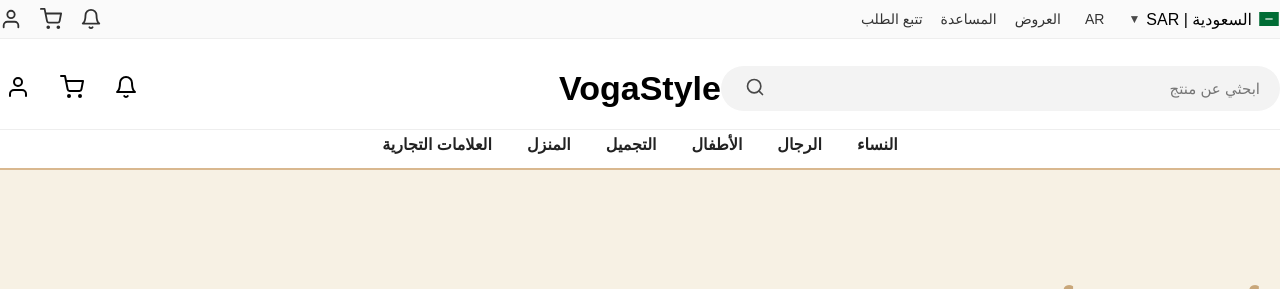
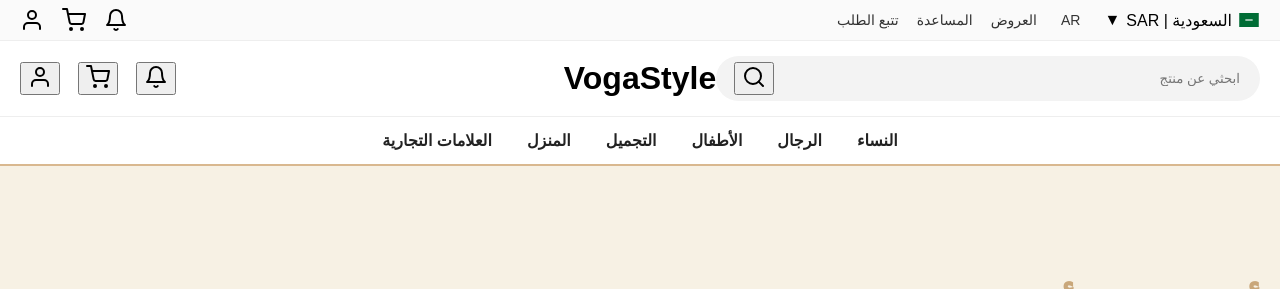
Before and after one commit to amnah1438/vogastyle, a Django app: page /en/ in a window 1280 px wide. Shown: the top 289 px of the page. Run offline with Django 5.2, Linux system fonts and the light colour scheme; data comes from the database, SQL or seed files in the repository; both versions use the stored data as it was after the commit; some libraries are stand-ins or nearby versions.

Commit message:
تعديل

```diff
--- a/static/css/header.css
+++ b/static/css/header.css
@@ -1,225 +1,166 @@
-/* ============================
-   الخط العام
-============================ */
+/* الخط الأساسي */
 body {
-    margin: 0;
-    padding: 0;
     font-family: "Cairo", sans-serif;
     direction: rtl;
-}
-
-/* ============================
-   الحاوية العامة مثل فوغا
-============================ */
-.vg-container {
-    width: 92%;
-    max-width: 1450px;
-    margin: auto;
+    margin: 0;
 }
 
 /* ============================
    1) التوب بار
 ============================ */
 .vg-topbar {
-    background: #fafafa;
-    padding: 8px 0;
-    border-bottom: 1px solid #eee;
-    display: flex;
-    justify-content: space-between;
-    align-items: center;
-    position: sticky;
-    top: 0;
-    z-index: 1200;
+    background:#fafafa;
+    padding:8px 20px;
+    border-bottom:1px solid #eee;
+    display:flex;
+    justify-content:space-between;
+    align-items:center;
+    position:sticky;
+    top:0;
+    z-index:1200;
 }
 
-/* يمين ويسار */
 .vg-top-right,
 .vg-top-left {
-    display: flex;
-    align-items: center;
-    gap: 18px;
+    display:flex;
+    align-items:center;
+    gap:18px;
 }
 
-/* ---------- الدولة ---------- */
+/* الدولة */
 .vg-country {
-    display: flex;
-    align-items: center;
-    gap: 6px;
-    cursor: pointer;
-    position: relative;
+    display:flex;
+    align-items:center;
+    gap:6px;
+    cursor:pointer;
+    position:relative;
 }
 
 .vg-country img {
-    width: 22px;
+    width:22px;
 }
 
-.vg-arrow {
-    font-size: 12px;
-    opacity: 0.7;
-}
-
-/* ---------- قائمة الدول ---------- */
+/* القائمة */
 .vg-country-menu {
-    position: absolute;
-    top: 32px;
-    right: 0;
-    width: 150px;
-    background: white;
-    border: 1px solid #ddd;
-    border-radius: 6px;
-    padding: 10px;
-    display: none;
-    z-index: 2000;
+    position:absolute;
+    top:32px;
+    right:0;
+    background:white;
+    border:1px solid #ddd;
+    border-radius:6px;
+    padding:10px;
+    display:none;
+    width:150px;
+    z-index:2000;
 }
 
 .vg-country-menu.show {
-    display: block;
+    display:block;
 }
 
 .vg-country-menu button {
-    width: 100%;
-    display: flex;
-    align-items: center;
-    gap: 8px;
-    background: none;
-    border: none;
-    padding: 6px 0;
-    font-size: 14px;
-    cursor: pointer;
-    text-align: right;
+    display:flex;
+    align-items:center;
+    gap:8px;
+    background:none;
+    border:none;
+    padding:6px 0;
+    cursor:pointer;
+    width:100%;
+    text-align:right;
+    font-size:14px;
 }
 
-.vg-country-menu img {
-    width: 20px;
+/* لغة */
+.vg-lang-btn {
+    background:none;
+    border:none;
+    font-size:14px;
+    cursor:pointer;
+    color:#333;
 }
 
-/* ---------- اللغة ---------- */
-.vg-lang form {
-    display: inline-flex;
-    align-items: center;
-    margin: 0;
-}
-
-.vg-lang-btn {
-    background: none;
-    border: none;
-    color: #333;
-    font-size: 14px;
-    cursor: pointer;
-}
-
-/* ---------- روابط التوب بار ---------- */
+/* روابط التوب بار */
 .vg-top-link {
-    font-size: 14px;
-    color: #333;
-    cursor: pointer;
-}
-
-/* ---------- أيقونات التوب بار ---------- */
-.vg-top-left img.vg-icon {
-    width: 22px;
-    cursor: pointer;
-    opacity: 0.8;
+    font-size:14px;
+    color:#333;
 }
 
 /* ============================
    2) المستوى الأوسط
 ============================ */
 .vg-middle {
-    display: grid;
+    display:grid;
     grid-template-columns: 1fr auto 1fr;
-    align-items: center;
-    padding: 18px 0;
-    background: white;
-    position: sticky;
-    top: 48px;
-    z-index: 1100;
-    border-bottom: 1px solid #eee;
+    align-items:center;
+    padding:15px 20px;
+    background:white;
+    border-bottom:1px solid #eee;
 }
 
-/* ---------- الشعار ---------- */
 .vg-logo {
-    text-align: center;
+    text-align:center;
 }
 
 .vg-brand {
-    text-decoration: none;
-    font-size: 34px;
-    font-weight: 700;
-    color: #000;
+    font-size:32px;
+    font-weight:700;
+    text-decoration:none;
+    color:#000;
 }
 
-/* ---------- البحث ---------- */
+/* البحث */
 .vg-search-box {
-    background: #f3f3f3;
-    height: 45px;
-    border-radius: 30px;
-    display: flex;
-    align-items: center;
-    gap: 10px;
-    padding: 0 18px;
+    background:#f3f3f3;
+    height:45px;
+    border-radius:30px;
+    display:flex;
+    gap:10px;
+    align-items:center;
+    padding:0 18px;
 }
 
 .vg-search-box input {
-    background: none;
-    border: none;
-    outline: none;
-    font-size: 15px;
-    width: 100%;
+    border:none;
+    background:none;
+    outline:none;
+    width:100%;
 }
 
-.vg-search-box button {
-    background: none;
-    border: none;
-    cursor: pointer;
-}
-
-.vg-search-box img {
-    width: 20px;
-    opacity: 0.7;
-}
-
-/* ---------- أيقونات المستوى الأوسط ---------- */
 .vg-icons {
-    display: flex;
-    justify-content: flex-end;
-    gap: 18px;
-}
-
-.vg-icons button {
-    background: none;
-    border: none;
-    cursor: pointer;
+    display:flex;
+    gap:18px;
+    justify-content:flex-end;
 }
 
 .vg-icons img {
-    width: 24px;
+    width:24px;
 }
 
 /* ============================
    3) القائمة الرئيسية
 ============================ */
 .vg-nav {
-    background: white;
-    border-bottom: 2px solid #d9b88f;
+    background:white;
+    border-bottom:2px solid #d9b88f;
 }
 
 .vg-nav ul {
-    list-style: none;
-    margin: 0;
-    padding: 14px 0;
-    display: flex;
-    justify-content: center;
-    gap: 35px;
+    list-style:none;
+    display:flex;
+    gap:35px;
+    justify-content:center;
+    padding:14px 0;
+    margin:0;
 }
 
 .vg-nav a {
-    color: #222;
-    text-decoration: none;
-    font-size: 16px;
-    font-weight: 600;
+    text-decoration:none;
+    color:#222;
+    font-size:16px;
+    font-weight:600;
 }
 
 .vg-nav a:hover {
-    color: #C9A77A;
+    color:#C9A77A;
 }
```
Also changed, not shown: db.sqlite3.
